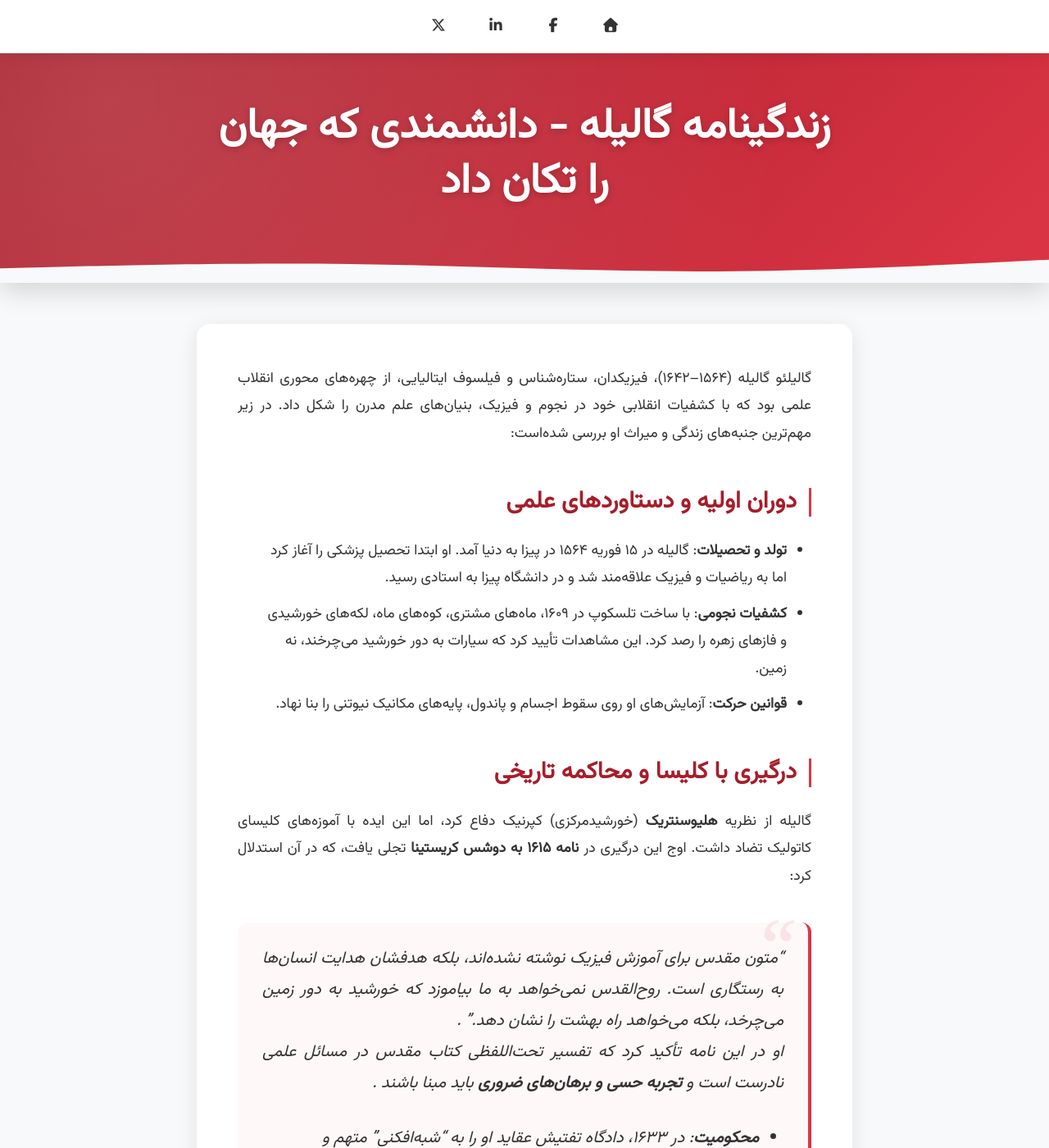
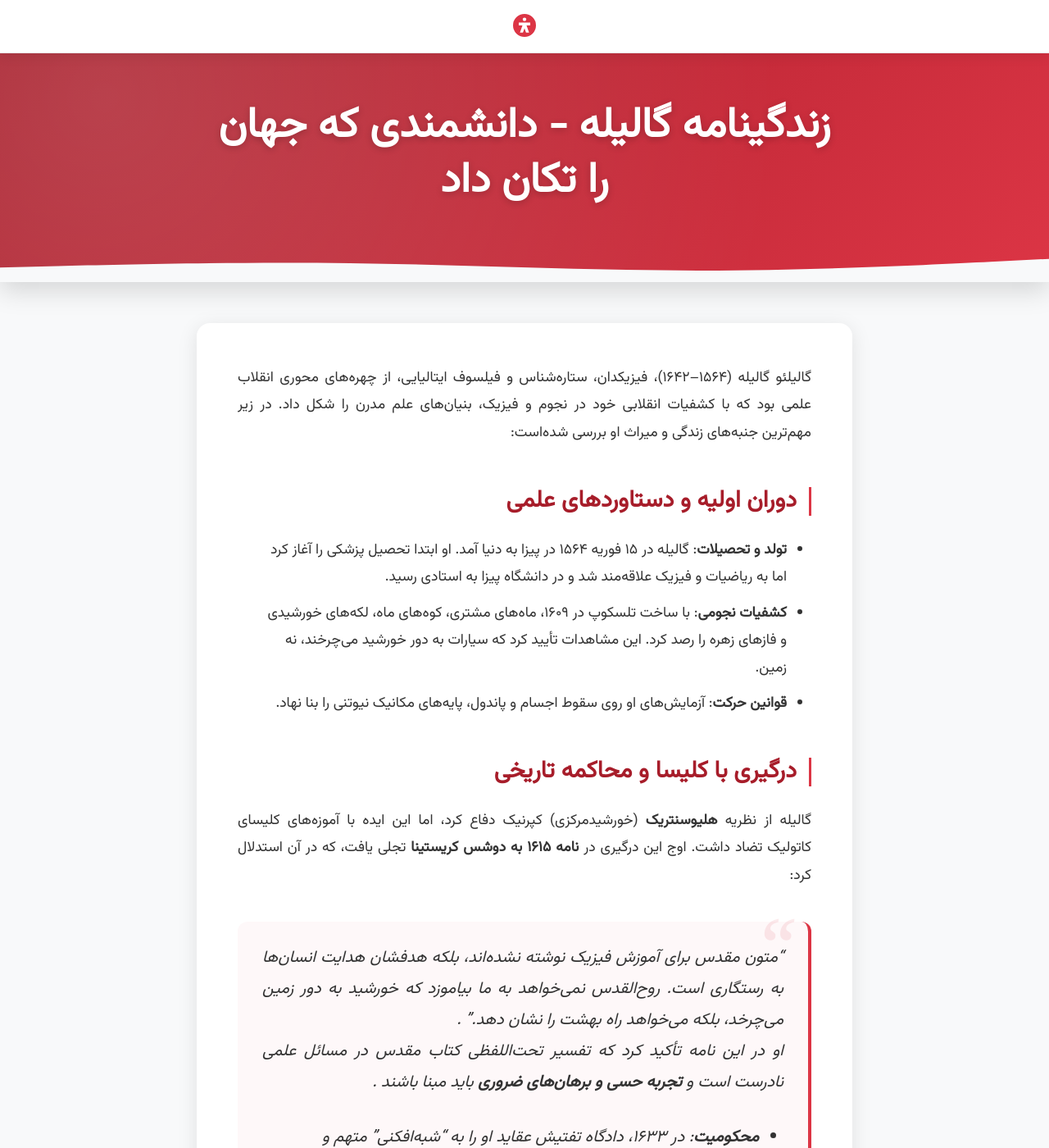
Before and after one commit to darkblog/darkblog.github.io, a Jekyll site: the page built from _posts/2025-7-5-68.md, in a window 1280 px wide and 1400 px high. Shown: the whole window at 82% size. Built offline with Jekyll 4.4.1, drawn with Linux system fonts in a browser that asks for light colours; nearby versions of some CDN libraries.

Commit message:
Update post.html

```diff
--- a/_layouts/post.html
+++ b/_layouts/post.html
@@ -60,8 +60,9 @@
             padding: 12px 0;
             box-shadow: 0 2px 15px rgba(0, 0, 0, 0.1);
             border-bottom: 1px solid var(--border-color);
-            position: sticky;
+            position: fixed;
             top: 0;
+            width: 100%;
             z-index: 1020;
             transition: all 0.3s ease;
         }
@@ -107,6 +108,26 @@
             transform: translateY(-2px);
         }
 
+        .logo-icon {
+            display: flex;
+            align-items: center;
+            justify-content: center;
+            width: 40px;
+            height: 40px;
+            transition: all 0.3s ease;
+        }
+
+        .logo-icon img {
+            width: 100%;
+            height: auto;
+            max-height: 100%;
+            object-fit: contain;
+        }
+
+        .logo-icon:hover {
+            transform: translateY(-2px);
+        }
+
         .modern-header {
             background: linear-gradient(135deg, var(--primary-dark), var(--primary-color));
             color: white;
@@ -120,6 +141,7 @@
             justify-content: center;
             text-align: center;
             box-shadow: 0 10px 30px rgba(0, 0, 0, 0.15);
+            margin-top: 64px; /* برای جبران ارتفاع منوی ثابت */
         }
 
         .modern-header::before {
@@ -324,6 +346,7 @@
             .modern-header {
                 height: 220px;
                 margin-bottom: 40px;
+                margin-top: 60px;
             }
 
             .header-content {
@@ -353,7 +376,7 @@
                 font-size: 0.9rem;
             }
 
-            .social-icon {
+            .social-icon, .logo-icon {
                 font-size: 1.2rem;
                 width: 35px;
                 height: 35px;
@@ -364,6 +387,7 @@
             .modern-header {
                 height: 200px;
                 margin-bottom: 35px;
+                margin-top: 56px;
             }
 
             .header-content {
@@ -398,7 +422,7 @@
                 gap: 10px;
             }
 
-            .social-icon {
+            .social-icon, .logo-icon {
                 font-size: 1.1rem;
                 width: 32px;
                 height: 32px;
@@ -412,23 +436,8 @@
     <nav class="top-menu">
         <ul class="menu-links">
             <li>
-                <a href="https://indexes.ir/" class="social-icon">
-                    <i class="fas fa-home"></i>
-                </a>
-            </li>
-            <li>
-                <a href="https://www.facebook.com/ehsanchehri/" class="social-icon" target="_blank">
-                    <i class="fab fa-facebook-f"></i>
-                </a>
-            </li>
-            <li>
-                <a href="https://www.linkedin.com/in/ehsanchehri/" class="social-icon" target="_blank">
-                    <i class="fab fa-linkedin-in"></i>
-                </a>
-            </li>
-            <li>
-                <a href="https://x.com/pbstwi" class="social-icon" target="_blank">
-                    <i class="fab fa-x-twitter"></i>
+                <a href="https://indexes.ir/" class="logo-icon">
+                    <img src="https://indexes.ir/biography.svg" alt="لوگوی سایت">
                 </a>
             </li>
         </ul>
```
